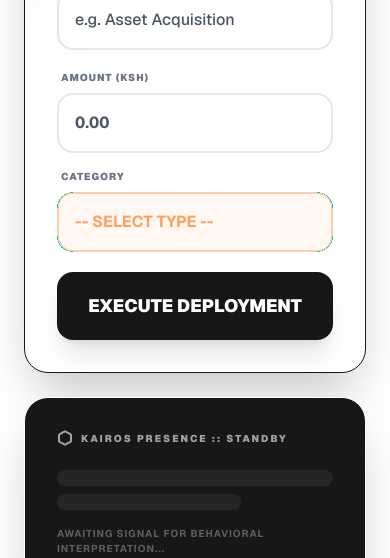
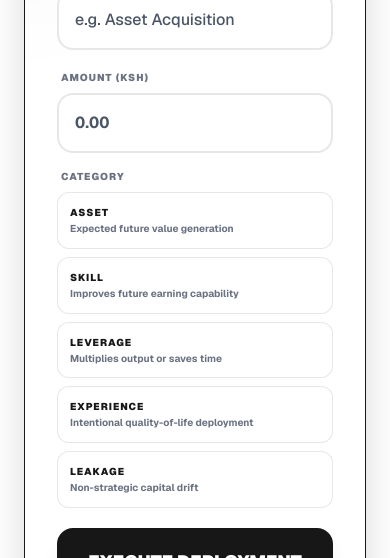
Before and after one commit to callme000/axiom, a Next.js app: page /dashboard in a window 390 px wide. Shown: the part 468-1026 px from the top of the page. Built offline with nearby package versions, Linux system fonts and the light colour scheme; no server answers.

Commit message:
Improved Taxonomy Clarity Layer

```diff
--- a/src/app/dashboard/page.tsx
+++ b/src/app/dashboard/page.tsx
@@ -12,6 +12,7 @@ import { saveInsight, getInsights } from "@/lib/db/insights";
 import { getUserSettings, updateLiquidity } from "@/lib/db/settings";
 import { generateKairosAIInsight, KairosInsight } from "@/lib/ai/kairos";
 import { generateSummary, AnalyticsSummary } from "@/lib/analytics";
+import { TAXONOMY_CATEGORIES } from "@/lib/finance/taxonomy";
 
 type Deployment = {
   id: string;
@@ -33,6 +34,63 @@ interface LedgerState {
 const formatKSh = (amt: number) => {
   return `KSh ${Math.round(amt).toLocaleString()}`;
 };
+
+function CategorySelector({
+  value,
+  onChange,
+  disabled,
+  compact = false,
+}: {
+  value: string;
+  onChange: (category: string) => void;
+  disabled?: boolean;
+  compact?: boolean;
+}) {
+  return (
+    <div
+      role="radiogroup"
+      aria-label="Capital category"
+      className={compact ? "grid grid-cols-1 gap-1.5" : "grid grid-cols-1 gap-2"}
+    >
+      {TAXONOMY_CATEGORIES.map((category) => {
+        const isSelected = value === category.value;
+
+        return (
+          <button
+            key={category.value}
+            type="button"
+            role="radio"
+            aria-checked={isSelected}
+            disabled={disabled}
+            onClick={() => onChange(category.value)}
+            className={`w-full rounded-xl border text-left transition-all disabled:cursor-not-allowed disabled:opacity-50 ${
+              compact ? "p-2" : "p-3"
+            } ${
+              isSelected
+                ? "border-foreground bg-foreground text-background shadow-sm"
+                : "border-foreground/10 bg-background text-foreground hover:border-foreground/30 hover:bg-foreground/5"
+            }`}
+          >
+            <span
+              className={`block font-black uppercase tracking-widest ${
+                compact ? "text-[9px]" : "text-[10px]"
+              }`}
+            >
+              {category.label}
+            </span>
+            <span
+              className={`mt-0.5 block font-bold leading-snug ${
+                compact ? "text-[8px]" : "text-[10px]"
+              } ${isSelected ? "text-background/70" : "text-gray-500"}`}
+            >
+              {category.definition}
+            </span>
+          </button>
+        );
+      })}
+    </div>
+  );
+}
 
 export default function Dashboard() {
   // ATOMIC DATA STATE
@@ -461,7 +519,7 @@ export default function Dashboard() {
                   />
                 </div>
 
-                <div className="grid grid-cols-1 sm:grid-cols-2 gap-4">
+                <div className="space-y-4">
                   <div>
                     <label className="text-[10px] font-black text-gray-500 uppercase tracking-widest mb-2 block ml-1">
                       Amount (KSh)
@@ -483,22 +541,14 @@ export default function Dashboard() {
                     <label className="text-[10px] font-black text-gray-500 uppercase tracking-widest mb-2 block ml-1">
                       Category
                     </label>
-                    <select
+                    <CategorySelector
                       disabled={isActionLoading}
                       value={category}
-                      onChange={(e) => {
-                        setCategory(e.target.value);
+                      onChange={(nextCategory) => {
+                        setCategory(nextCategory);
                         if (formError) setFormError(null);
                       }}
-                      className={`w-full border-2 rounded-2xl p-4 focus:outline-none transition-colors font-bold appearance-none cursor-pointer disabled:opacity-50 ${category === "Unclassified" ? "border-orange-500/30 text-orange-500/60 bg-orange-500/5" : "border-foreground/10 bg-background text-foreground"}`}
-                    >
-                      <option value="Unclassified">-- SELECT TYPE --</option>
-                      <option value="Asset">Asset</option>
-                      <option value="Skill">Skill</option>
-                      <option value="Leverage">Leverage</option>
-                      <option value="Experience">Experience</option>
-                      <option value="Leakage">Leakage</option>
-                    </select>
+                    />
                   </div>
                 </div>
 
@@ -783,26 +833,21 @@ export default function Dashboard() {
                             className="bg-foreground/5 border-none rounded-xl p-2 text-foreground font-black disabled:opacity-50"
                           />
                         </div>
-                        <div className="flex justify-between items-center">
-                          <select
+                        <div className="flex flex-col gap-3 sm:flex-row sm:items-start sm:justify-between">
+                          <div className="min-w-0 flex-1">
+                            <CategorySelector
                               disabled={updatingId === deployment.id}
                               value={editForm.category}
-                            onChange={(e) =>
+                              onChange={(nextCategory) =>
                                 setEditForm({
                                   ...editForm,
-                                category: e.target.value,
+                                  category: nextCategory,
                                 })
                               }
-                            className="bg-foreground/5 border-none rounded-xl p-2 text-xs font-black uppercase disabled:opacity-50"
-                          >
-                            <option value="Unclassified">Unclassified</option>
-                            <option value="Asset">Asset</option>
-                            <option value="Skill">Skill</option>
-                            <option value="Leverage">Leverage</option>
-                            <option value="Experience">Experience</option>
-                            <option value="Leakage">Leakage</option>
-                          </select>
-                          <div className="flex gap-2">
+                              compact
+                            />
+                          </div>
+                          <div className="flex shrink-0 gap-2 pt-1">
                             <button
                               disabled={updatingId === deployment.id}
                               onClick={() => setEditingId(null)}
--- a/src/lib/context/buildBehavioralContext.ts
+++ b/src/lib/context/buildBehavioralContext.ts
@@ -9,6 +9,7 @@ import {
   generateBehavioralFlags,
   calculateConcentrationScore,
 } from "./behavioralFlags";
+import { isValidCategory } from "../finance/taxonomy";
 
 /**
  * Axiom Behavioral Context Builder
@@ -40,17 +41,10 @@ export const buildBehavioralContext = (
   let dominantCategory = "None";
   let maxAmt = -1;
 
-  const validCategories = [
-    "Asset",
-    "Skill",
-    "Leverage",
-    "Experience",
-    "Leakage",
-  ];
   let unclassifiedTotal = 0;
 
   Object.entries(currentAnalytics.categoryBreakdown).forEach(([cat, amt]) => {
-    if (!validCategories.includes(cat)) {
+    if (!isValidCategory(cat)) {
       unclassifiedTotal += amt;
     } else {
       distribution[cat] = amt / total;
--- /dev/null
+++ b/src/lib/finance/taxonomy.ts
@@ -0,0 +1,59 @@
+/**
+ * Return-based taxonomy metadata.
+ * Keep labels and operational definitions centralized for validation and UI.
+ */
+export const TAXONOMY_CATEGORIES = [
+  {
+    value: "Asset",
+    label: "Asset",
+    definition: "Expected future value generation",
+  },
+  {
+    value: "Skill",
+    label: "Skill",
+    definition: "Improves future earning capability",
+  },
+  {
+    value: "Leverage",
+    label: "Leverage",
+    definition: "Multiplies output or saves time",
+  },
+  {
+    value: "Experience",
+    label: "Experience",
+    definition: "Intentional quality-of-life deployment",
+  },
+  {
+    value: "Leakage",
+    label: "Leakage",
+    definition: "Non-strategic capital drift",
+  },
+] as const;
+
+export type ValidCategory = (typeof TAXONOMY_CATEGORIES)[number]["value"];
+
+export const VALID_CATEGORIES: ReadonlyArray<ValidCategory> = TAXONOMY_CATEGORIES.map(
+  (category) => category.value,
+);
+
+export const TAXONOMY_DEFINITIONS = TAXONOMY_CATEGORIES.reduce(
+  (definitions, category) => {
+    definitions[category.value] = category.definition;
+    return definitions;
+  },
+  {} as Record<ValidCategory, string>,
+);
+
+export function isValidCategory(category: string): category is ValidCategory {
+  return TAXONOMY_CATEGORIES.some((item) => item.value === category);
+}
+
+export function getTaxonomyDefinition(category: string) {
+  return isValidCategory(category)
+    ? TAXONOMY_DEFINITIONS[category]
+    : undefined;
+}
+
+export function formatTaxonomyCategoryList() {
+  return VALID_CATEGORIES.join(", ");
+}
--- a/src/lib/finance/validateDeployment.ts
+++ b/src/lib/finance/validateDeployment.ts
@@ -3,8 +3,12 @@
  * Ensures every deployment written to the ledger follows the strict return-based taxonomy.
  */
 
-export const VALID_CATEGORIES = ["Asset", "Skill", "Leverage", "Experience", "Leakage"] as const;
-export type ValidCategory = typeof VALID_CATEGORIES[number];
+import {
+  formatTaxonomyCategoryList,
+  isValidCategory,
+} from "./taxonomy";
+
+export { VALID_CATEGORIES, type ValidCategory } from "./taxonomy";
 
 export interface DeploymentInput {
   title: string;
@@ -34,20 +38,20 @@ export function validateDeployment(input: DeploymentInput) {
   }
 
   // 2. Taxonomy Enforcement
-  if (!VALID_CATEGORIES.includes(category as ValidCategory)) {
+  if (!isValidCategory(category)) {
     // Specifically reject 'Unclassified' and legacy categories
     if (category === "Unclassified") {
       throw new Error("Taxonomy Gate: Strategic classification is mandatory. Entry rejected.");
     }
 
-    throw new Error(`Taxonomy Gate: Unknown category '${category}'. Use Asset, Skill, Leverage, Experience, or Leakage.`);
+    throw new Error(`Taxonomy Gate: Unknown category '${category}'. Use ${formatTaxonomyCategoryList()}.`);
   }
 
   // 3. Normalization
   return {
     title: title.trim(),
     amount: Number(amount),
-    category: category as ValidCategory,
+    category,
     impactScore: Math.min(Math.max(impactScore || 0, 0), 10) // Scale 0-10
   };
 }
```
Lines whose indentation alone changed are shown as unchanged.
